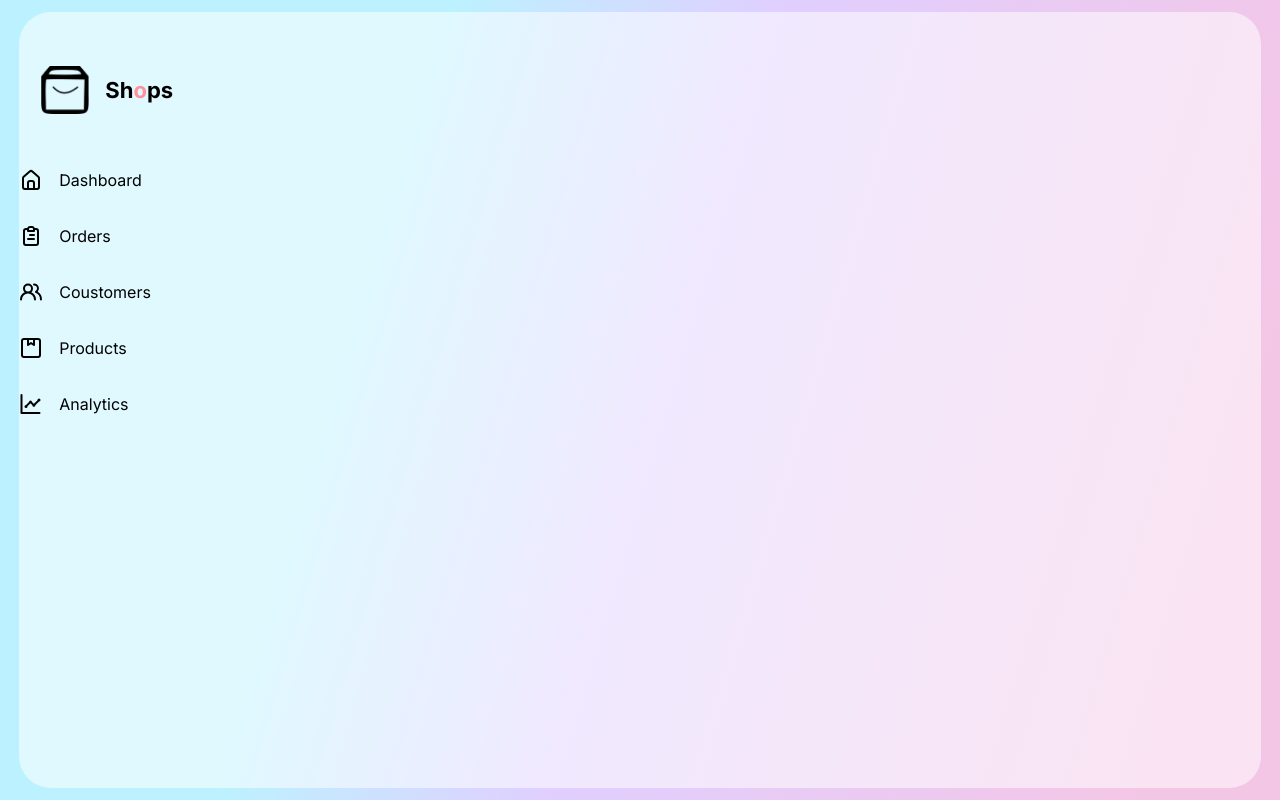
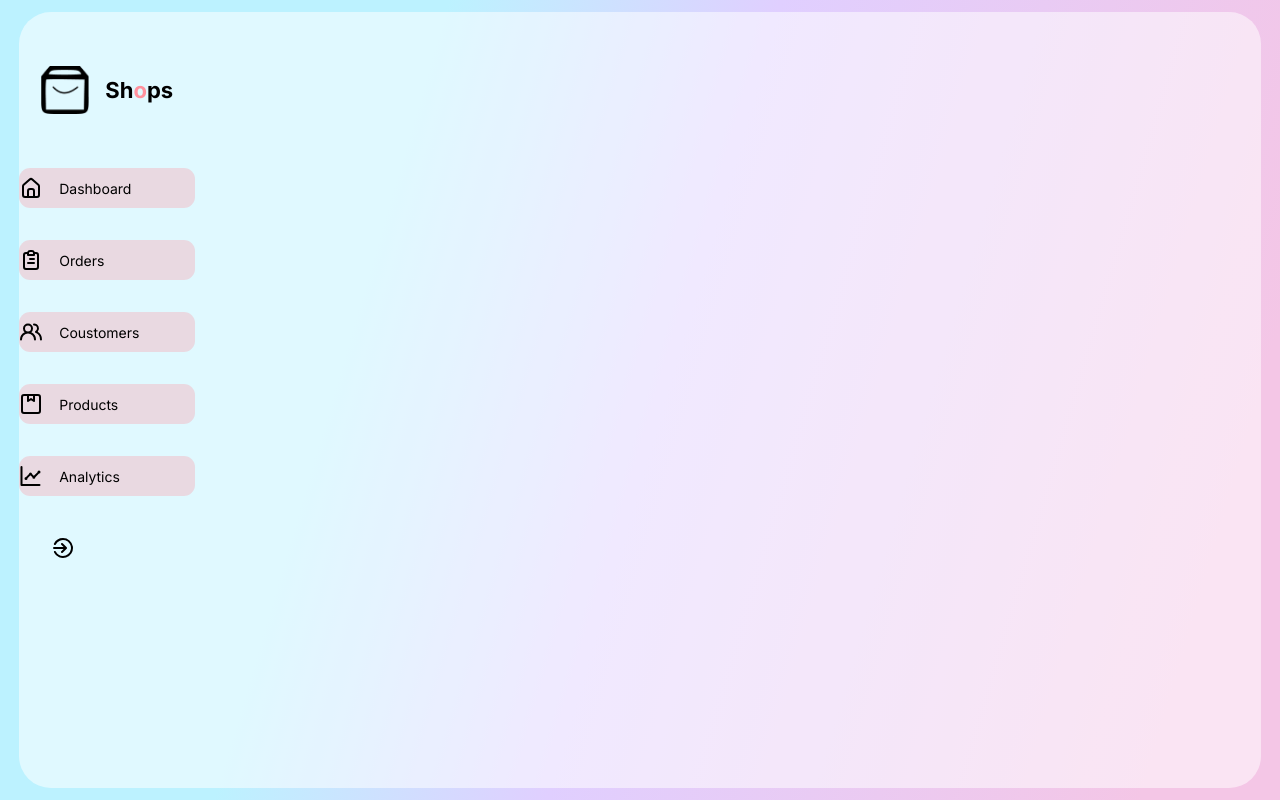
Before and after one commit to Indula-Perera/React-Admin-Dashboard, a React (Create React App) app: page / in a window 1280 px wide. Built offline with nearby package versions, Linux system fonts and the light colour scheme.

Commit message:
Add Css To Menu Bar

```diff
--- a/src/components/Sidebar/Sidebar.css
+++ b/src/components/Sidebar/Sidebar.css
@@ -39,4 +39,18 @@
     display: flex;
     align-items: center;
     gap: 1rem;
+    height: 2.5rem;
+    margin-left: 2rem;
+    position: relative;
+    transition: all 300ms ease;
+    font-size: 14px;
+    border-radius: 0.7rem;
 }
+.menuItem:hover{
+    cursor: pointer;
+}
+
+.active{
+    background: var(--activeItem);
+    margin-left: 0;
+}
--- a/src/components/Sidebar/Sidebar.js
+++ b/src/components/Sidebar/Sidebar.js
@@ -2,6 +2,7 @@ import React from 'react'
 import './Sidebar.css'
 import Logo from '../../img/logo.png'
 import { SidebarData } from '../../Data/Data'
+import {UilSignOutAlt} from '@iconscout/react-unicons'
 
 
 
@@ -17,7 +18,7 @@ export default function Sidebar() {
       <div className="menu">
         {SidebarData.map((item, index)=>{
             return(
-              <div className="menuItem">
+              <div className="menuItem active">
                 <item.icon/>
                 <span>{item.heading}</span>
 
@@ -27,9 +28,11 @@ export default function Sidebar() {
 
         })
 
+        }
 
-
-        }
+        <div className="menuItem">
+          <UilSignOutAlt/>
+        </div>
       </div>
 
       }
```
